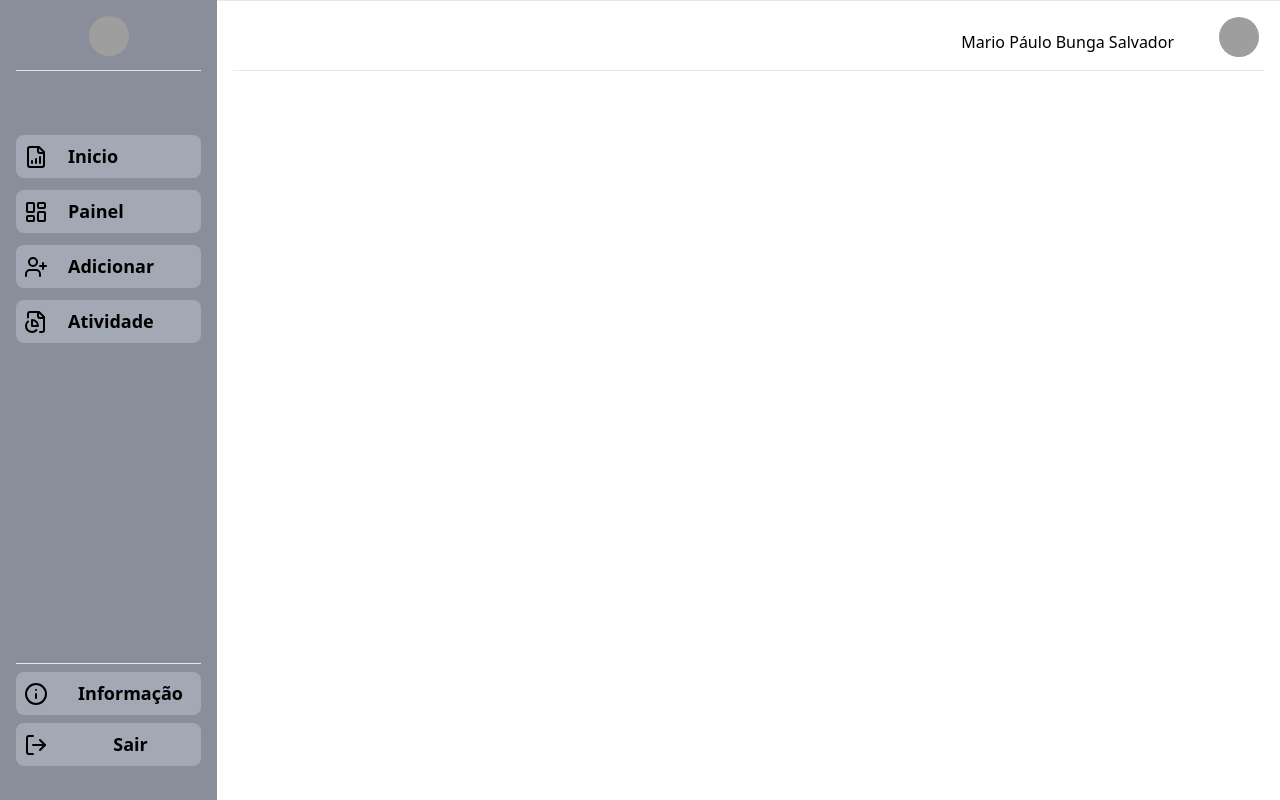
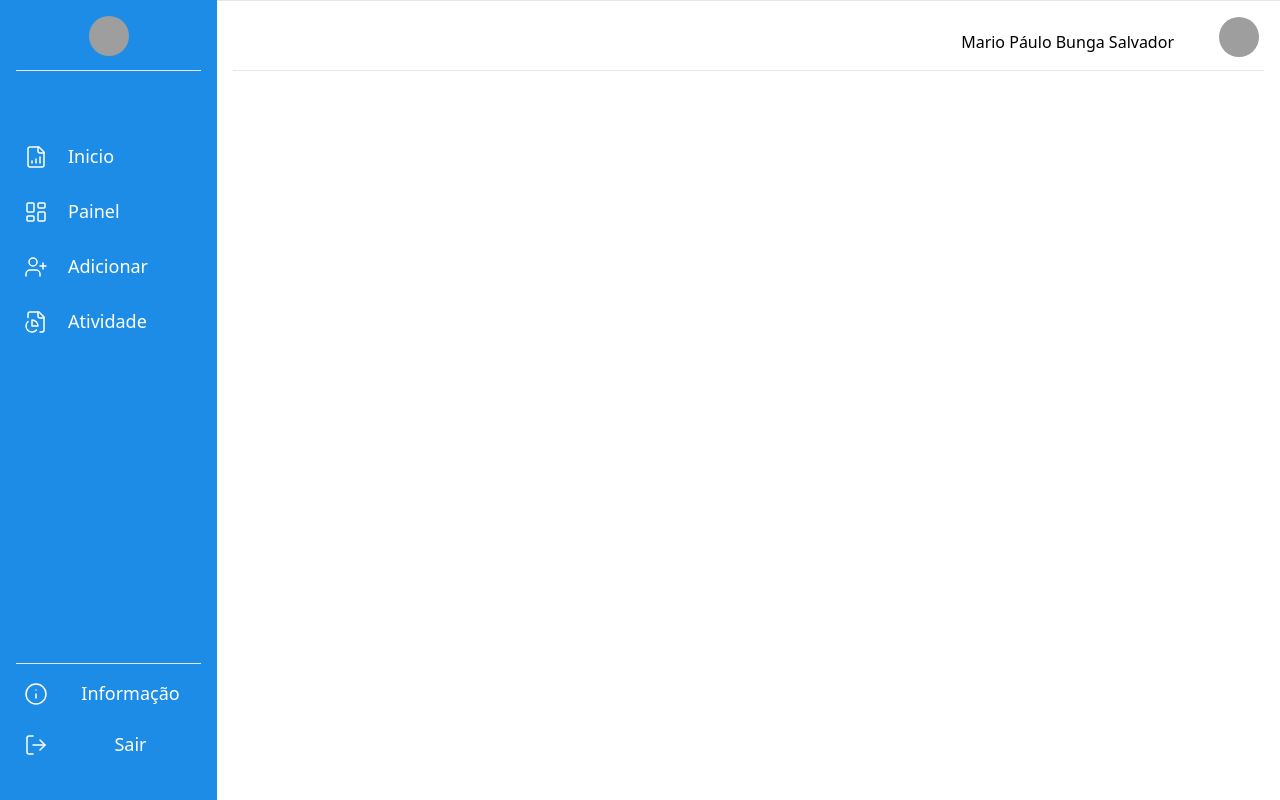
Before and after one commit to mariosalvador/Schema-Controlo-Propinas, a React (Vite) app: page / in a window 1280 px wide. Built offline with nearby package versions, Linux system fonts and the light colour scheme; grey boxes are pictures that could not be loaded.

Commit message:
I changed the system default colors to a blue variant

```diff
--- a/src/components/panelAuth/panel.tsx
+++ b/src/components/panelAuth/panel.tsx
@@ -2,8 +2,8 @@
 
 export const Panel = ()=>{
     return(
-        <div className="bg-[#6b7280cb] w-[45%] h-[95%] rounded-r-2xl rounded-l-md mr-2	">
+        <div className="bg-[#1c8ce7] w-[45%] h-[95%] rounded-r-2xl rounded-l-md mr-2	">
 
         </div>
     )
-}
+    }
--- a/src/components/sidebar/SideBar.tsx
+++ b/src/components/sidebar/SideBar.tsx
@@ -8,7 +8,7 @@
 
     return (
         <div
-            className="w-[6%] hover:w-[20%] p-4 flex flex-col h-full bg-[#6b7280cb] transition-all duration-500 ease-in-out items-center gap-1 overflow-hidden divide-y divide-white-100 "
+            className="w-[6%] hover:w-[20%] p-4 flex flex-col h-full bg-[#1c8ce7] transition-all duration-500 ease-in-out items-center gap-1 overflow-hidden divide-y divide-white-100 "
             onMouseEnter={() => setIsHovered(true)}
             onMouseLeave={() => setIsHovered(false)}
         >
--- a/src/components/sidebar/element.tsx
+++ b/src/components/sidebar/element.tsx
@@ -3,22 +3,22 @@
 
 export const element = [
     {
-        icon:  <FileBarChart/>,
+        icon:  <FileBarChart className="stroke-1.5 stroke-current text-white " />,
         name: 'Inicio',
         path: '/home'
     },
     {
-        icon:  <LayoutDashboard/>,
+        icon:  <LayoutDashboard className="stroke-1.5 stroke-current text-white " />,
         name: 'Painel',
         path: '/home/dashboard'
     },
     {
-        icon:  <UserPlus/>,
+        icon:  <UserPlus className="stroke-1.5 stroke-current text-white " />,
         name: 'Adicionar',
         path: '/home/more'
     },
     {
-        icon:  <FilePieChart/>,
+        icon:  <FilePieChart className="stroke-1.5 stroke-current text-white " />,
         name: 'Atividade',
         path: '/home/activity'
     },
@@ -26,12 +26,12 @@
 
 export const elementBottom= [
     {
-        icon:  <Info/>,
+        icon:  <Info className="stroke-1.5 stroke-current text-white " />,
         name: 'Informação',
         path: ''
     },
     {
-        icon:  <LogOut/>,
+        icon:  <LogOut className="stroke-1.5 stroke-current text-white " />,
         name: 'Sair',
         path: ''
     }
--- a/src/components/sidebar/elementSideBar.tsx
+++ b/src/components/sidebar/elementSideBar.tsx
@@ -12,18 +12,18 @@
 
     return (
         <div className="flex flex-col gap-80 w-full max-h-max divide-y divide-white-100 ">
-            <div className="flex flex-col gap-3 w-full mt-16">
+            <div className="flex flex-col gap-3 w-full text-white font-normal mt-16">
                 {element.map((element) => (
-                    <div key={element.name} onClick={()=> navigate(element.path)} className={`bg- rounded-lg p-2 hover:bg-gray-500 font-light  flex ${isHovered ? ' bg-[#cbd5e15e] gap-5' : 'justify-center'} w-full text-[18px] font-semibold`}>
+                    <div key={element.name} onClick={()=> navigate(element.path)} className={`bg- rounded-lg p-2 hover:bg-[#e5e9ec17] font-extralight  flex ${isHovered ? ' bg-[#cbd5e100] gap-5' : 'justify-center'} w-full text-[18px]`}>
                         <button className="flex-shrink-0">{element.icon}</button>
                         {isHovered && <button className="flex truncate">{element.name}</button>}
                     </div>
                 ))}
             </div>
 
-            <div  className="flex flex-col w-full " >
+            <div  className="flex flex-col w-full  text-white font-normal " >
                 {elementBottom.map((element) => (
-                    <div key={element.name} onClick={()=> navigate(element.path)} className={`bg- rounded-lg p-2 mt-2 flex font-light hover:bg-gray-500 ${isHovered ? ' bg-[#cbd5e15e] gap-5' : 'justify-center'} w-full text-[18px] font-semibold`}>
+                    <div key={element.name} onClick={()=> navigate(element.path)} className={`bg- rounded-lg p-2 mt-2 flex font-extralight hover:bg-[#e5e9ec17] ${isHovered ? ' bg-[#cbd5e100] gap-5' : 'justify-center'} w-full text-[18px]`}>
                         <button className="flex-shrink-0 ">{element.icon}</button>
                         {isHovered && <button className="flex-1 truncate  ">{element.name}</button>}
                     </div>
--- a/tailwind.config.js
+++ b/tailwind.config.js
@@ -17,6 +17,14 @@
       },
     },
     extend: {
+      strokeWidth: {
+        '0.5': '0.5',
+        '1': '1',
+        '1.5': '1.5',
+        '2': '2',
+        '3': '3',
+        // Adicione mais conforme necessário
+      },
       keyframes: {
         "accordion-down": {
           from: { height: "0" },
```
